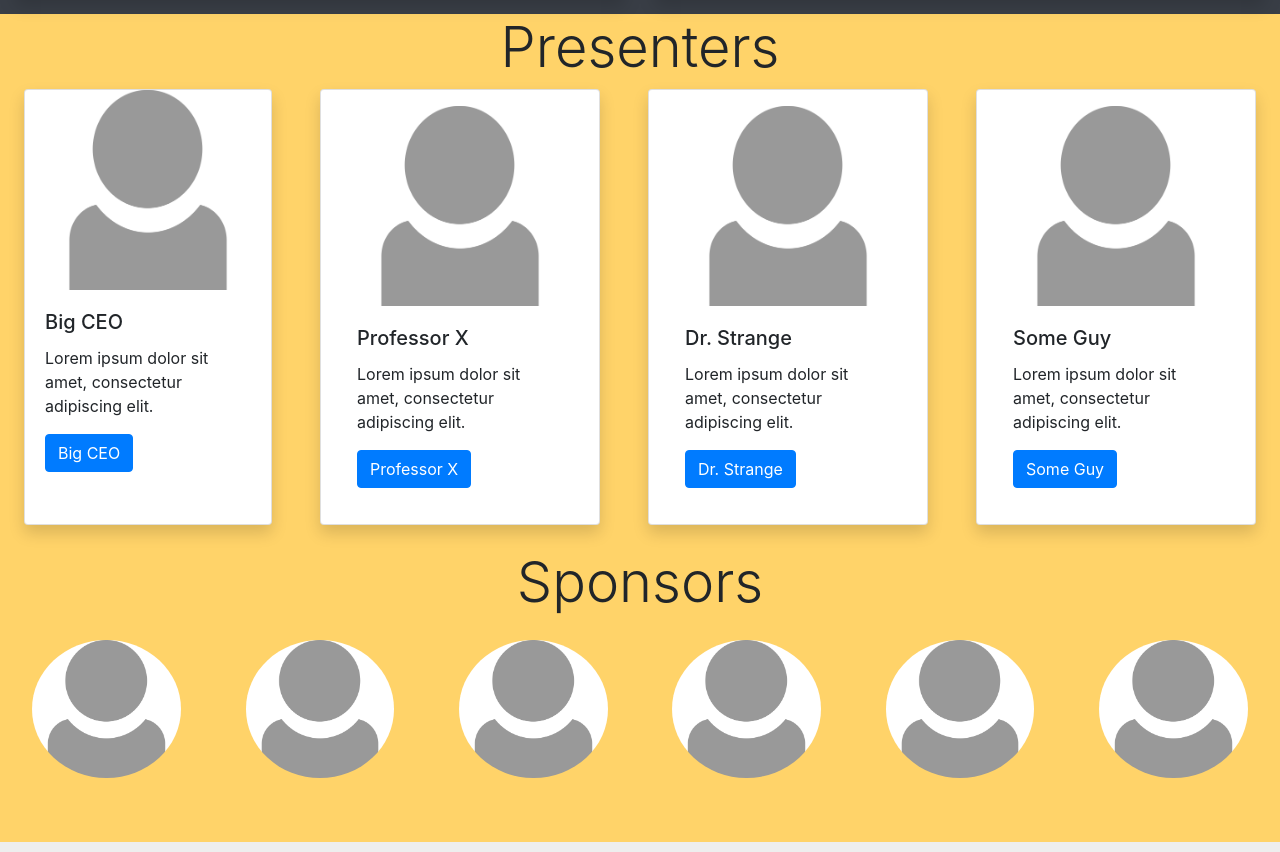
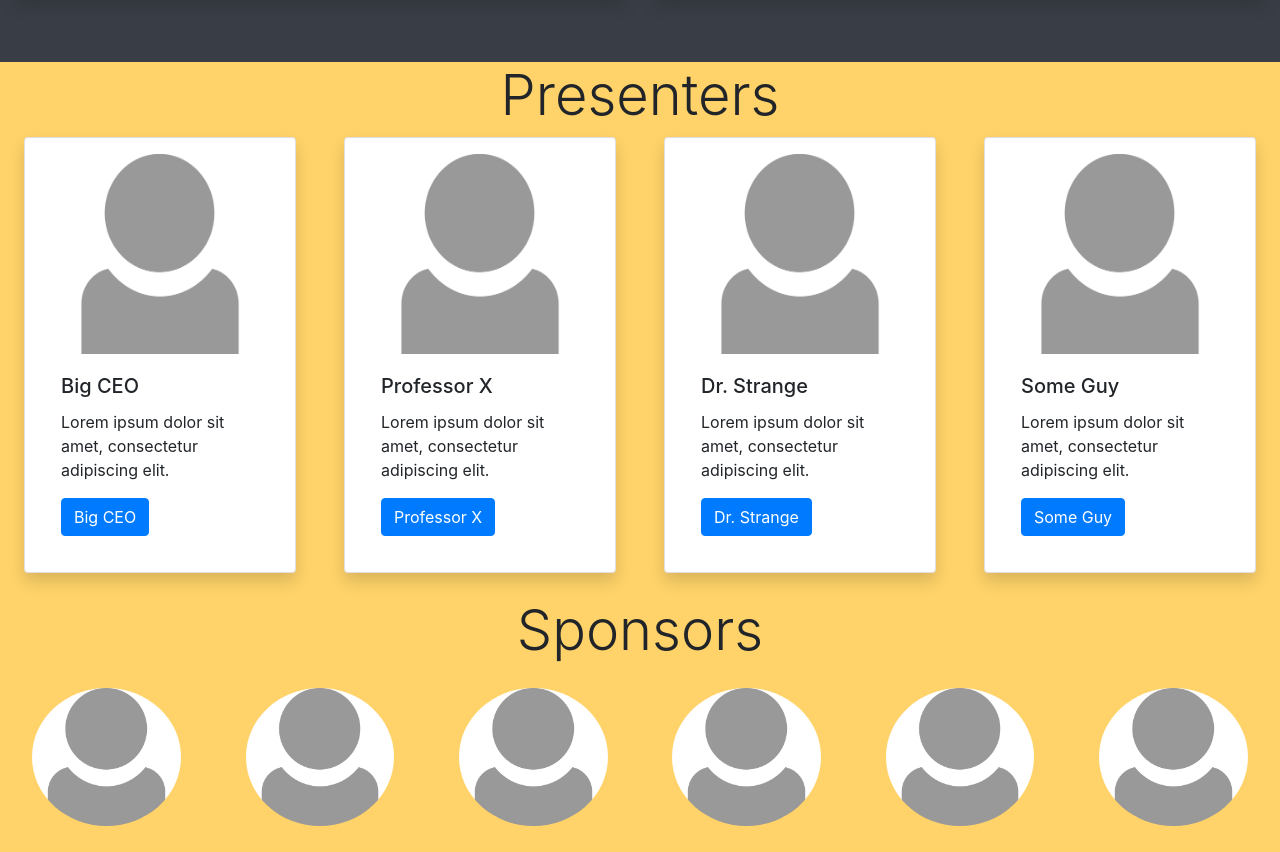
Before and after one commit to nikwalton/react-ts-hackathon-boilerplate, a React (Create React App) app in the folder frontend/: page / in a window 1280 px wide. Shown: the part 1733-2585 px from the top of the page. Built offline with nearby package versions, Linux system fonts and the light colour scheme.

Commit message:
Added breaks in some containers for spacing

```diff
--- a/frontend/src/components/FAQ.tsx
+++ b/frontend/src/components/FAQ.tsx
@@ -1,9 +1,10 @@
 import React from 'react'
-import {Container, Row, Col} from 'react-bootstrap'
+import {Container, Row, Col, Accordion} from 'react-bootstrap'
 
 function FAQ() {
     const ContainerStyle = {
         background: '#eeeeee'
+
     }
 
     const TextStyle = {
--- a/frontend/src/components/Presenters.tsx
+++ b/frontend/src/components/Presenters.tsx
@@ -21,7 +21,7 @@ function Presenters() {
             <Row>
                 <Col>
                     <CardDeck >
-                        <Card style={{width: '18rem'}} className='shadow p3 mx-4'>
+                        <Card style={{width: '18rem'}} className='shadow p-3 mx-4'>
                             <Card.Img variant='top' src={placeholder} style={{height: '200px', width: "200px", alignSelf: 'center'}}/>
                             <Card.Body>
                                 <Card.Title>Big CEO</Card.Title>
--- a/frontend/src/components/Schedule.tsx
+++ b/frontend/src/components/Schedule.tsx
@@ -146,6 +146,8 @@ function Schedule() {
                     </Table>
                 </Col>
             </Row>
+            <br/>
+            <br/>
         </Container>
     );
 }
```
Also changed, not shown: 1 other file (tests, documents, lock files or other folders).
